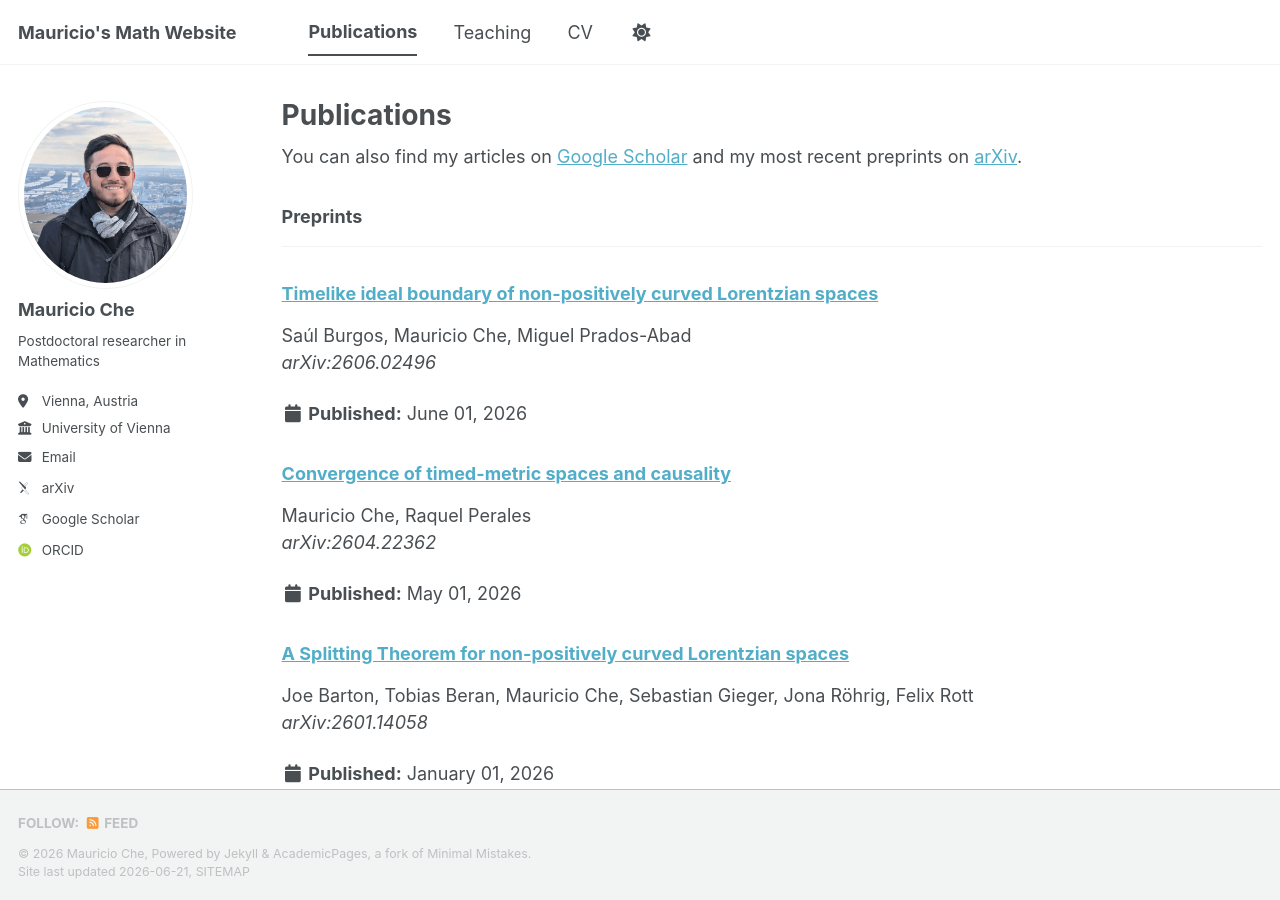
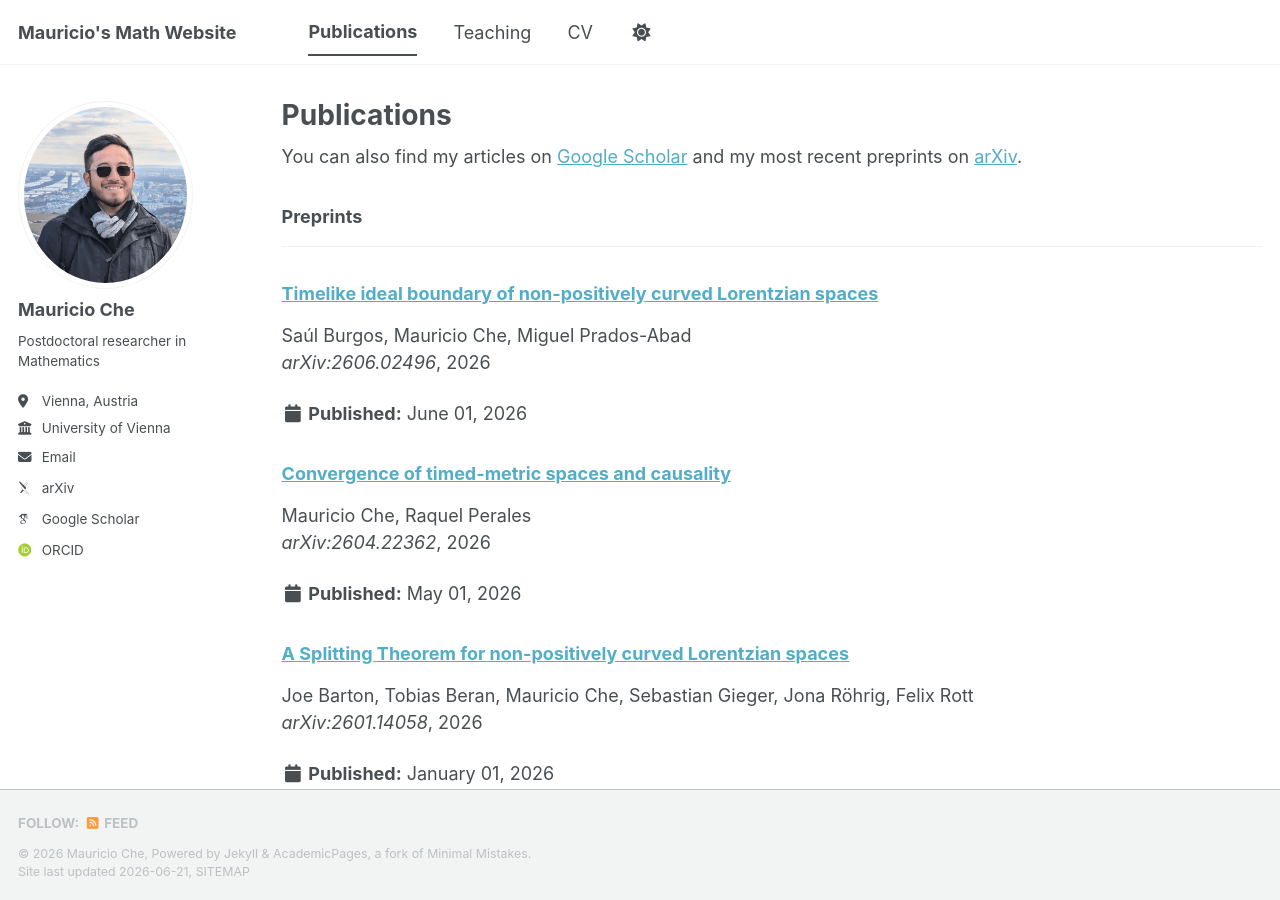
Before and after one commit to MauricioChe/mauricioche.github.io, a Jekyll site: the page built from _pages/publications.html, in a window 1280 px wide and 900 px high. Built offline with Jekyll 4.4.1, drawn with Linux system fonts in a browser that asks for light colours; some web fonts are replaced; a script bundle is joined from its source files by our own code; library files that are not in the unit come from our copies.

Commit message:
Update archive-single.html

```diff
--- a/_includes/archive-single.html
+++ b/_includes/archive-single.html
@@ -46,7 +46,7 @@
           {% if post.category == 'manuscripts' %}
             <p>{{ post.authors }}<br>Published in <i>{{ post.venue }}</i>, {{ post.date | default: "1900-01-01" | date: "%Y" }} </p>
           {% elsif post.category == 'preprints' %}
-            <p>{{ post.authors }}<br><i>{{ post.venue }}</i></p>
+            <p>{{ post.authors }}<br><i>{{ post.venue }}</i>, {{ post.date | default: "1900-01-01" | date: "%Y" }}</p>
           {% endif}
         {% elsif post.date %}
          <p class="page__date"><strong><i class="fa fa-fw fa-calendar" aria-hidden="true"></i> {{ site.data.ui-text[site.locale].date_label | default: "Published:" }}</strong> <time datetime="{{ post.date | default: "1900-01-01" | date_to_xmlschema }}">{{ post.date | default: "1900-01-01" | date: "%B %d, %Y" }}</time></p>
```
